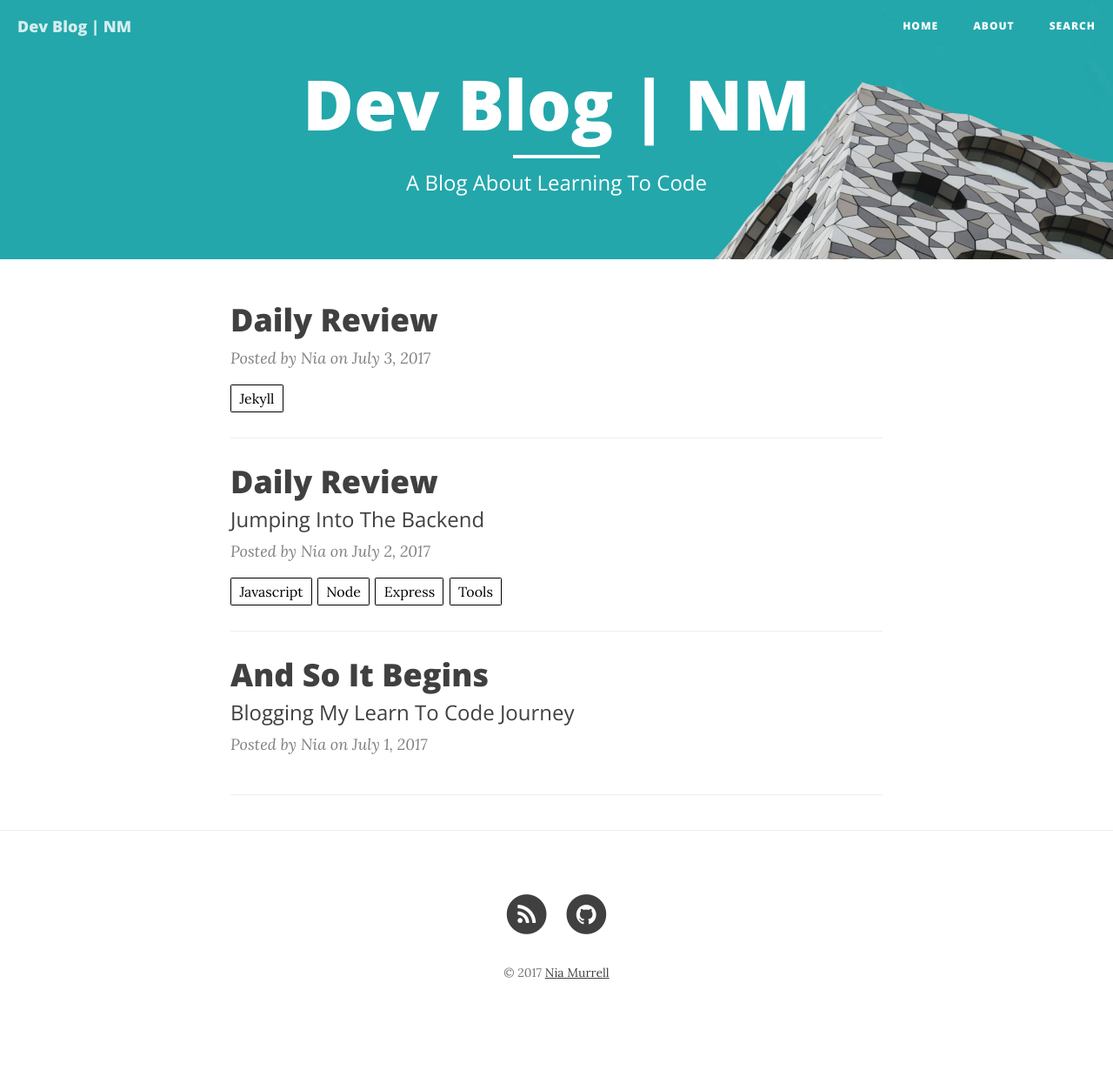
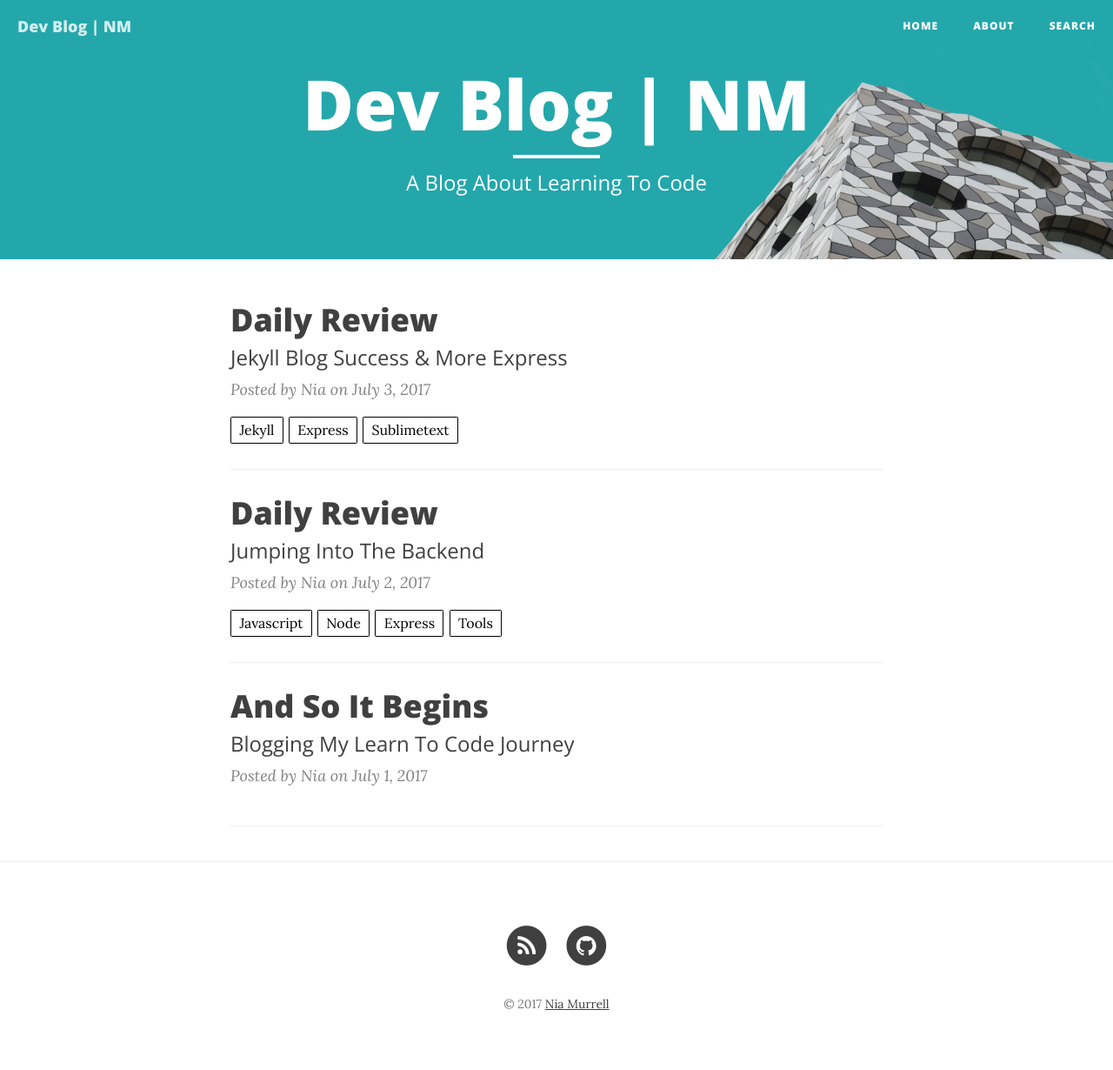
Before and after one commit to niamurrell/jekyll-blog, a Jekyll site: the page built from index.html, in a window 1280 px wide. Shown: the whole page at 87% size. Built offline with Jekyll 4.4.1, drawn with Linux system fonts in a browser that asks for light colours; nearby versions of some CDN libraries; the list of posts is cut into pages by our own code; before the commit the page ends 1194 px from its top, so only the background shows below that.

Commit message:
Daily review post

```diff
--- a/_posts/2017-07-03-daily-review.md
+++ b/_posts/2017-07-03-daily-review.md
@@ -2,8 +2,8 @@
 layout:     post
 title:      Daily Review
 author:     Nia
-tags: 		Jekyll
-subtitle:
+tags: 		Jekyll Express SublimeText
+subtitle:  	Jekyll Blog Success & More Express
 category:   daily
 ---
 
```
